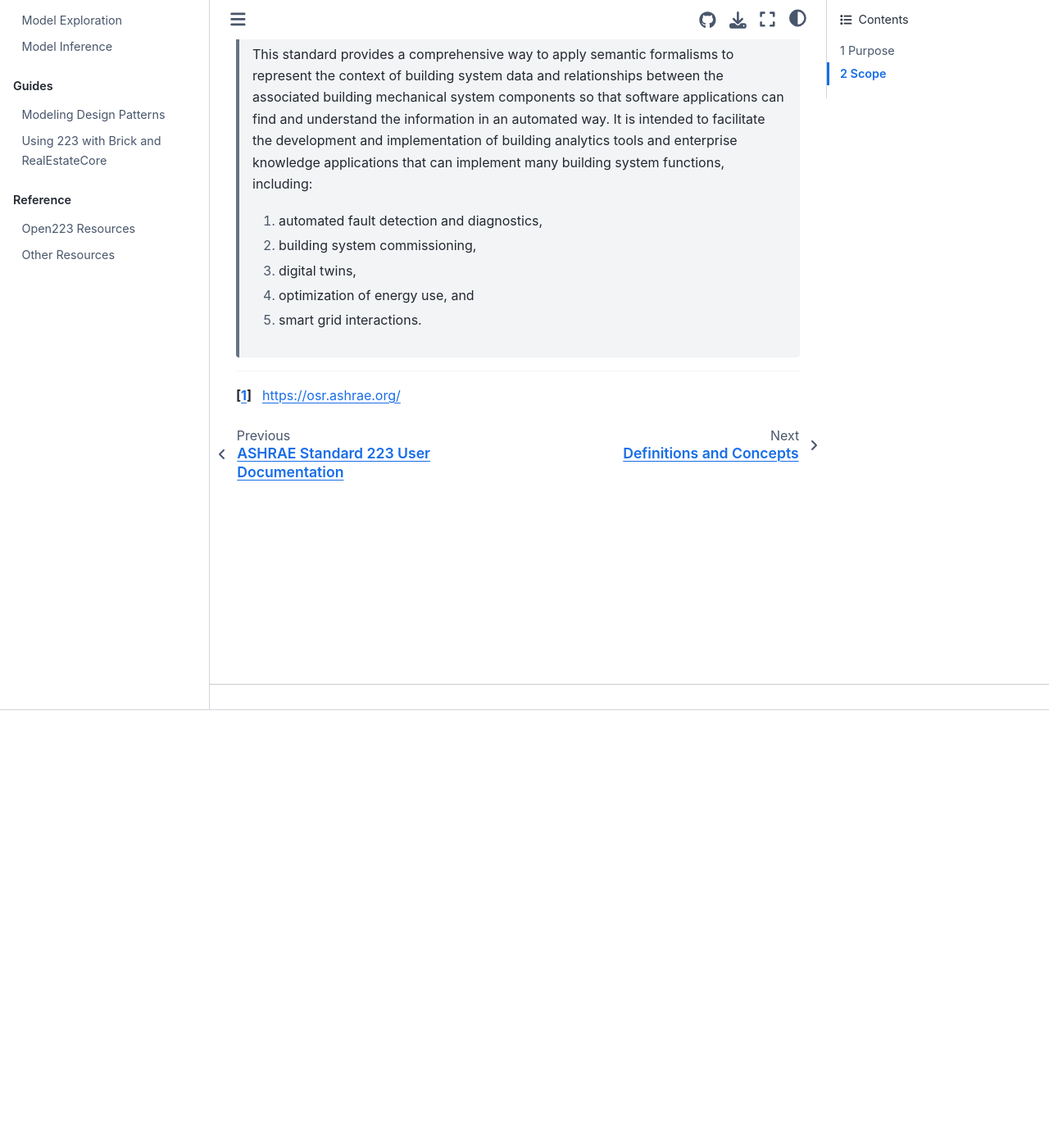
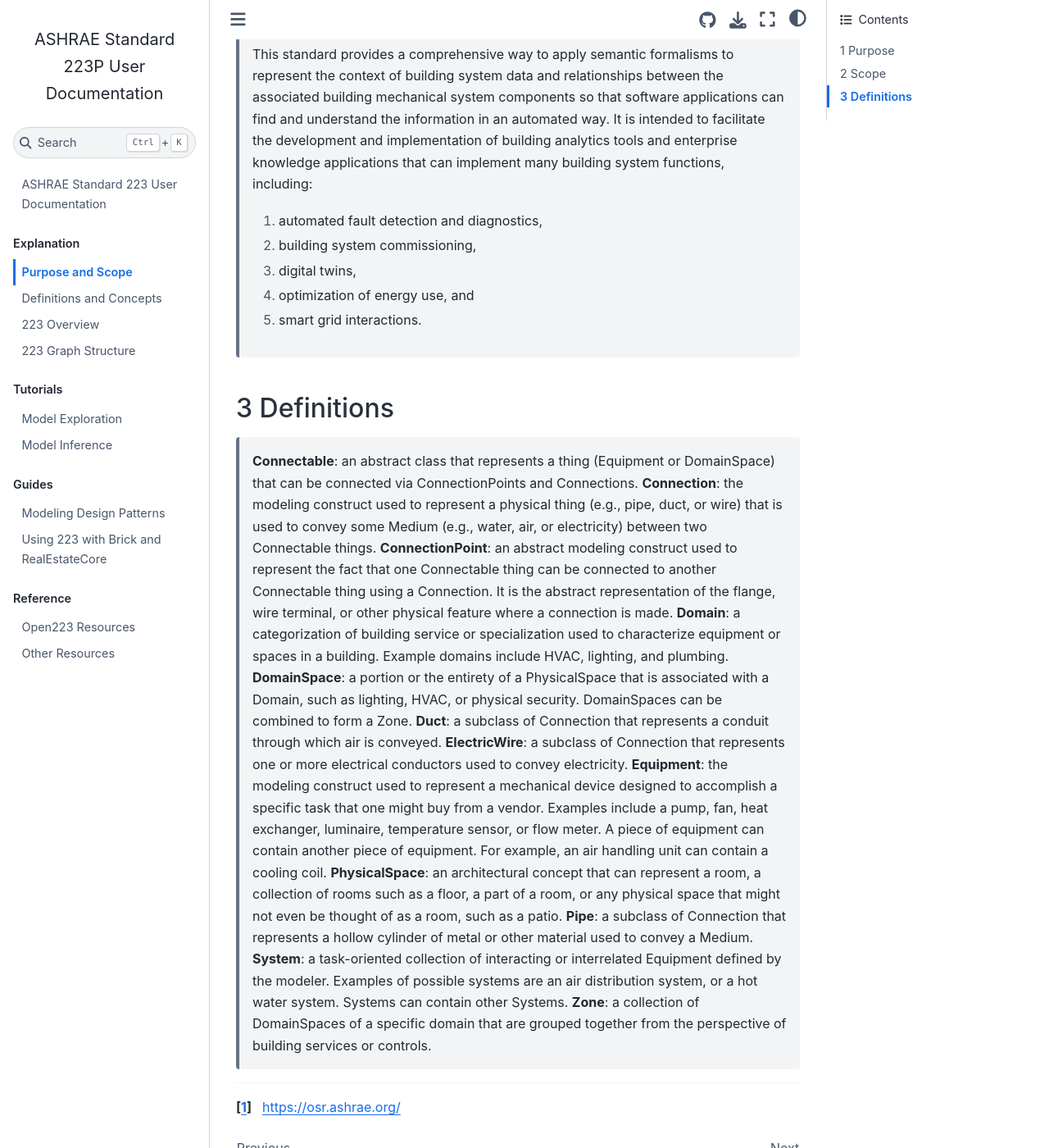
Before and after one commit to open223/docs.open223.info, a Jupyter Book: the page built from explanation/purpose_scope.md, in a window 1280 px wide and 1400 px high, scrolled down 534 px. Shown: the whole window at 82% size. Built offline with Jupyter Book 1.0.4 settings and Sphinx 7.4.7 and the Sphinx Book theme 1.1.4, drawn with Linux system fonts in a browser that asks for light colours; some of the changed text lies outside the part shown.

Commit message:
add definitions

```diff
--- a/explanation/purpose_scope.md
+++ b/explanation/purpose_scope.md
@@ -1,7 +1,7 @@
 (purpose-scope)=
 # Purpose and Scope
 
-The Purpose and Scope from from the current standard are provided below to introduce it to users. For more information about the Standard, please see the draft[^1].
+The Purpose, Scope, and Definitions from the current Standard are provided below to introduce it to users. For more information about the Standard, please see the draft[^1].
 
 [^1]: https://osr.ashrae.org/
 
@@ -15,3 +15,17 @@
 >3. digital twins,
 >4. optimization of energy use, and
 >5. smart grid interactions.
+
+## 3 Definitions
+>**Connectable**: an abstract class that represents a thing (Equipment or DomainSpace) that can be connected via ConnectionPoints and Connections.
+>**Connection**: the modeling construct used to represent a physical thing (e.g., pipe, duct, or wire) that is used to convey some Medium (e.g., water, air, or electricity) between two Connectable things.
+>**ConnectionPoint**: an abstract modeling construct used to represent the fact that one Connectable thing can be connected to another Connectable thing using a Connection. It is the abstract representation of the flange, wire terminal, or other physical feature where a connection is made.
+>**Domain**: a categorization of building service or specialization used to characterize equipment or spaces in a building. Example domains include HVAC, lighting, and plumbing.
+>**DomainSpace**: a portion or the entirety of a PhysicalSpace that is associated with a Domain, such as lighting, HVAC, or physical security. DomainSpaces can be combined to form a Zone.
+>**Duct**: a subclass of Connection that represents a conduit through which air is conveyed.
+>**ElectricWire**: a subclass of Connection that represents one or more electrical conductors used to convey electricity.
+>**Equipment**: the modeling construct used to represent a mechanical device designed to accomplish a specific task that one might buy from a vendor. Examples include a pump, fan, heat exchanger, luminaire, temperature sensor, or flow meter. A piece of equipment can contain another piece of equipment. For example, an air handling unit can contain a cooling coil.
+>**PhysicalSpace**: an architectural concept that can represent a room, a collection of rooms such as a floor, a part of a room, or any physical space that might not even be thought of as a room, such as a patio.
+>**Pipe**: a subclass of Connection that represents a hollow cylinder of metal or other material used to convey a Medium.
+>**System**: a task-oriented collection of interacting or interrelated Equipment defined by the modeler. Examples of possible systems are an air distribution system, or a hot water system. Systems can contain other Systems.
+>**Zone**: a collection of DomainSpaces of a specific domain that are grouped together from the perspective of building services or controls.
```
